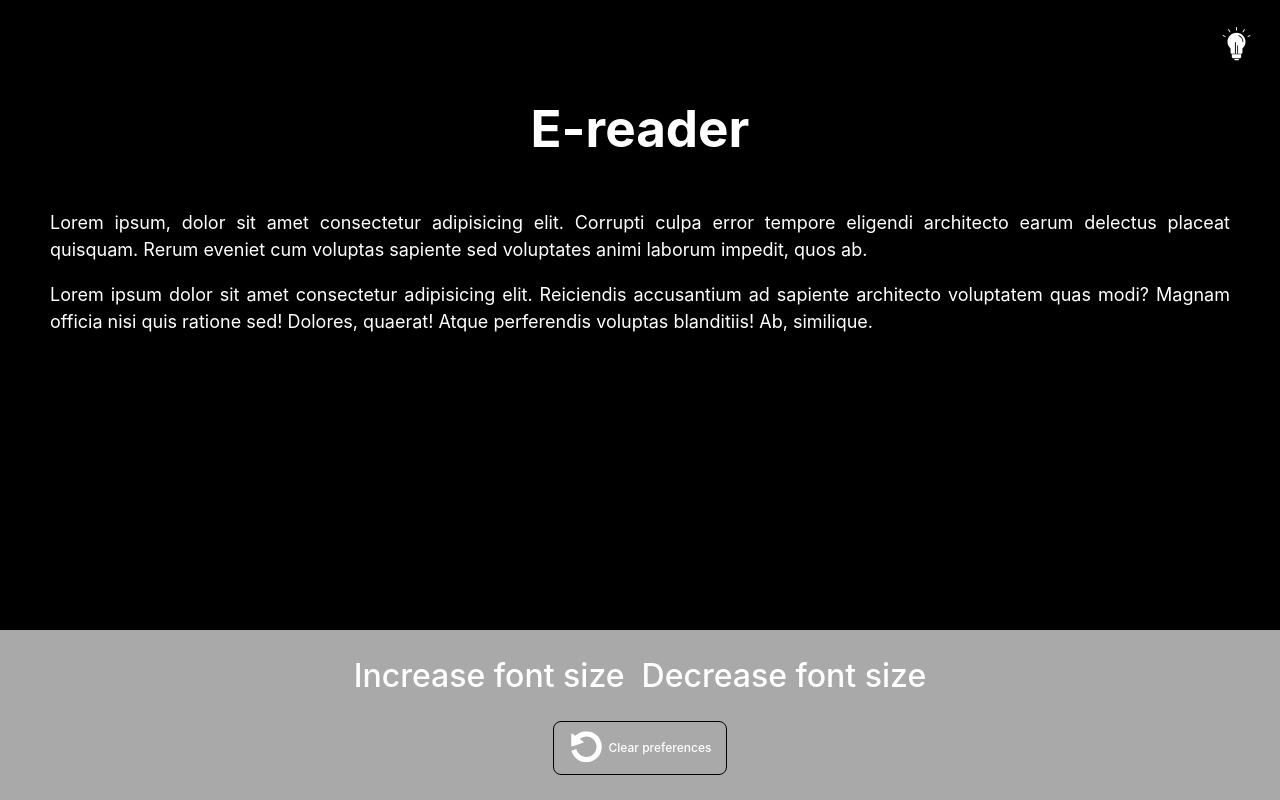
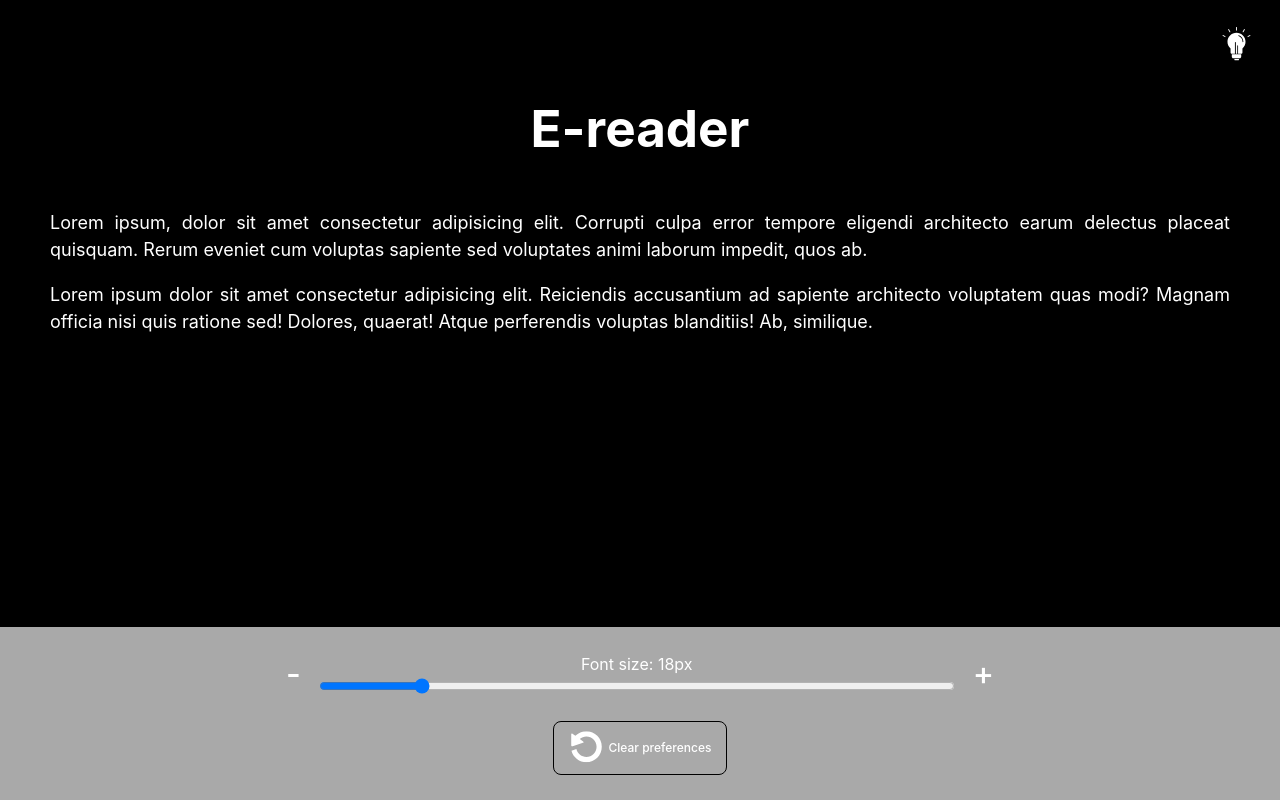
Before and after one commit to biancashiromoto/eReader, a React (Vite) app: page / in a window 1280 px wide. Built offline with nearby package versions, Linux system fonts and the light colour scheme.

Commit message:
feat: Add range input to change font size

```diff
--- a/src/App.tsx
+++ b/src/App.tsx
@@ -28,11 +28,18 @@ function App() {
     }));
   }
 
-  const changeFontSize = (action: actions) => {
-    setConfig((prevState) => ({
-      ...prevState,
-      fontSize: action === "increase" ? prevState.fontSize + 2 : prevState.fontSize - 2
-    }));
+  const changeFontSize = (action: actions | null, value: number | null) => {
+    if (!value) {
+      setConfig((prevState) => ({
+        ...prevState,
+        fontSize: action === "increase" ? prevState.fontSize + 1 : prevState.fontSize - 1
+      }));
+    } else {
+      setConfig({
+        ...config,
+        fontSize: value,
+      })
+    }
   }
 
   const clearPreferences = () => {
@@ -64,16 +71,29 @@ function App() {
       <div className="buttons-container">
         <div className="font-size-buttons">
           <Button
-            className={`${config.isDarkModeOn ? "increase-font-size-button-dark" : "increase-font-size-button-light"} increase-font-size-button font-size-button`}
-            label="Increase font size"
+            className="decrease-font-size-button font-size-button"
+            name="decrease-font-size"
+            label="-"
+            onClick={() => changeFontSize("decrease", null)}
+          />
+          <label
+            aria-hidden="true"
+            className="font-size-range"
+          >
+            {`Font size: ${config.fontSize}px`}
+            <input
+              type="range"
+              value={config.fontSize}
+              max={40}
+              min={14}
+              onChange={(e) => changeFontSize(null, e.target.valueAsNumber)}
+            />
+          </label>
+          <Button
+            className="increase-font-size-button font-size-button"
+            label="+"
             name="increase-font-size"
-            onClick={() => changeFontSize("increase")}
-          />
-          <Button
-            className={`${config.isDarkModeOn ? "decrease-font-size-button-dark" : "decrease-font-size-button-light"} decrease-font-size-button font-size-button`}
-            label="Decrease font size"
-            name="decrease-font-size"
-            onClick={() => changeFontSize("decrease")}
+            onClick={() => changeFontSize("increase", null)}
           />
         </div>
         <Button
```
